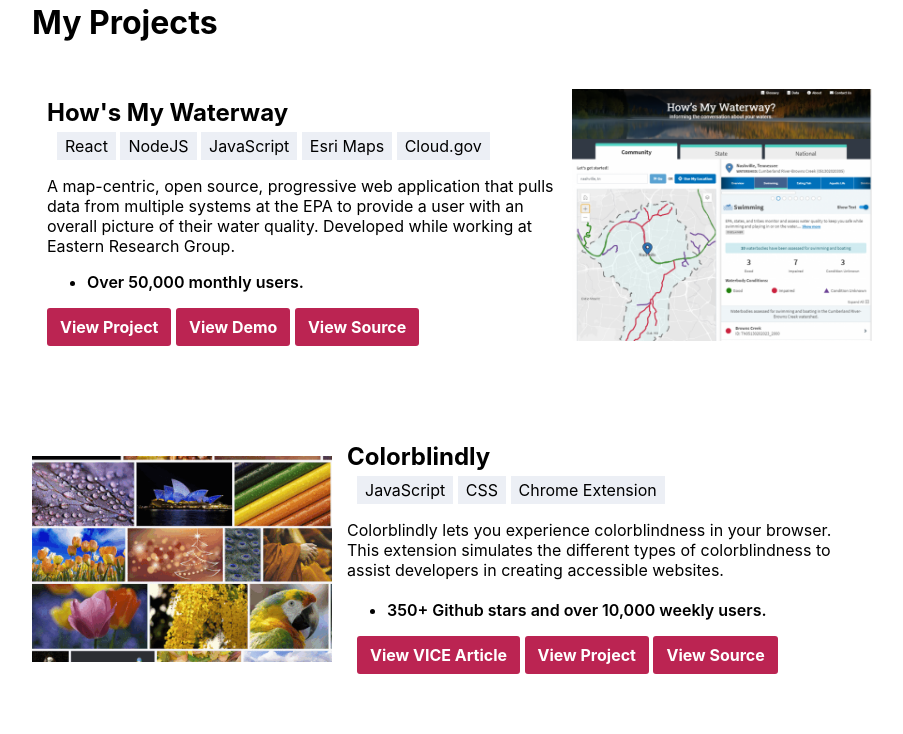
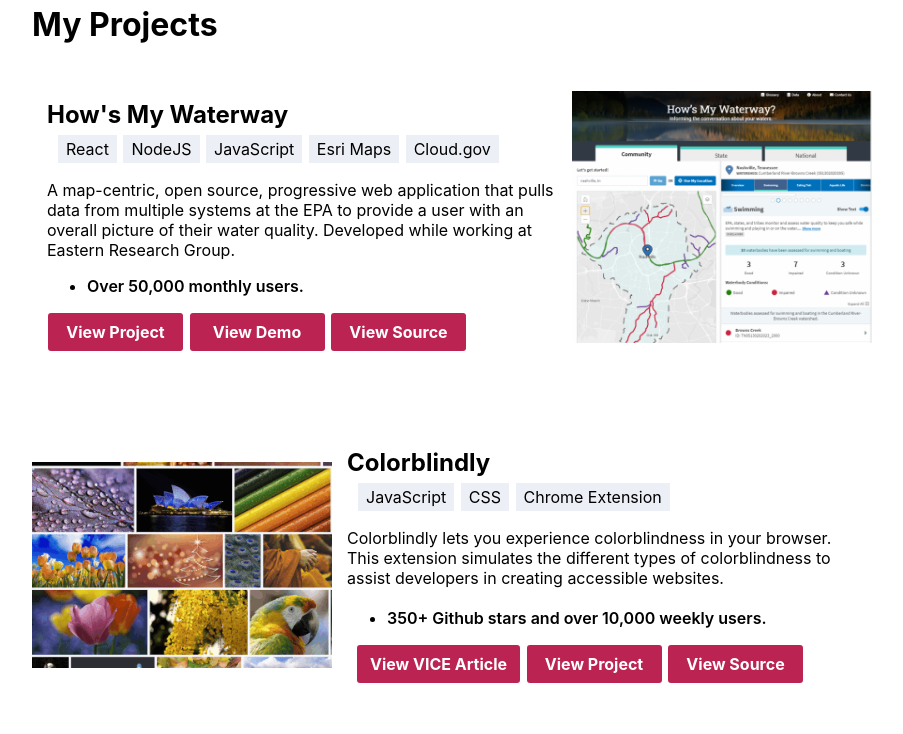
Before and after one commit to oftheheadland/oftheheadland.github.io, a plain HTML site: page index.html in a window 1280 px wide. Shown: the part 1314-2048 px from the top of the page, without its empty margins (188-1091 px from the left). Drawn offline with Linux system fonts and the light colour scheme.

Commit message:
update button and skill styles for mobile responsiveness

```diff
--- a/css/index.css
+++ b/css/index.css
@@ -29,4 +29,11 @@ a {
 
 .btn {
     background-color: #bb2452;
+    margin: 1px;
+    text-align: center;
+    min-width: 135px;
 }
+
+.skill-tag {
+    margin: 1px;
+}
```
